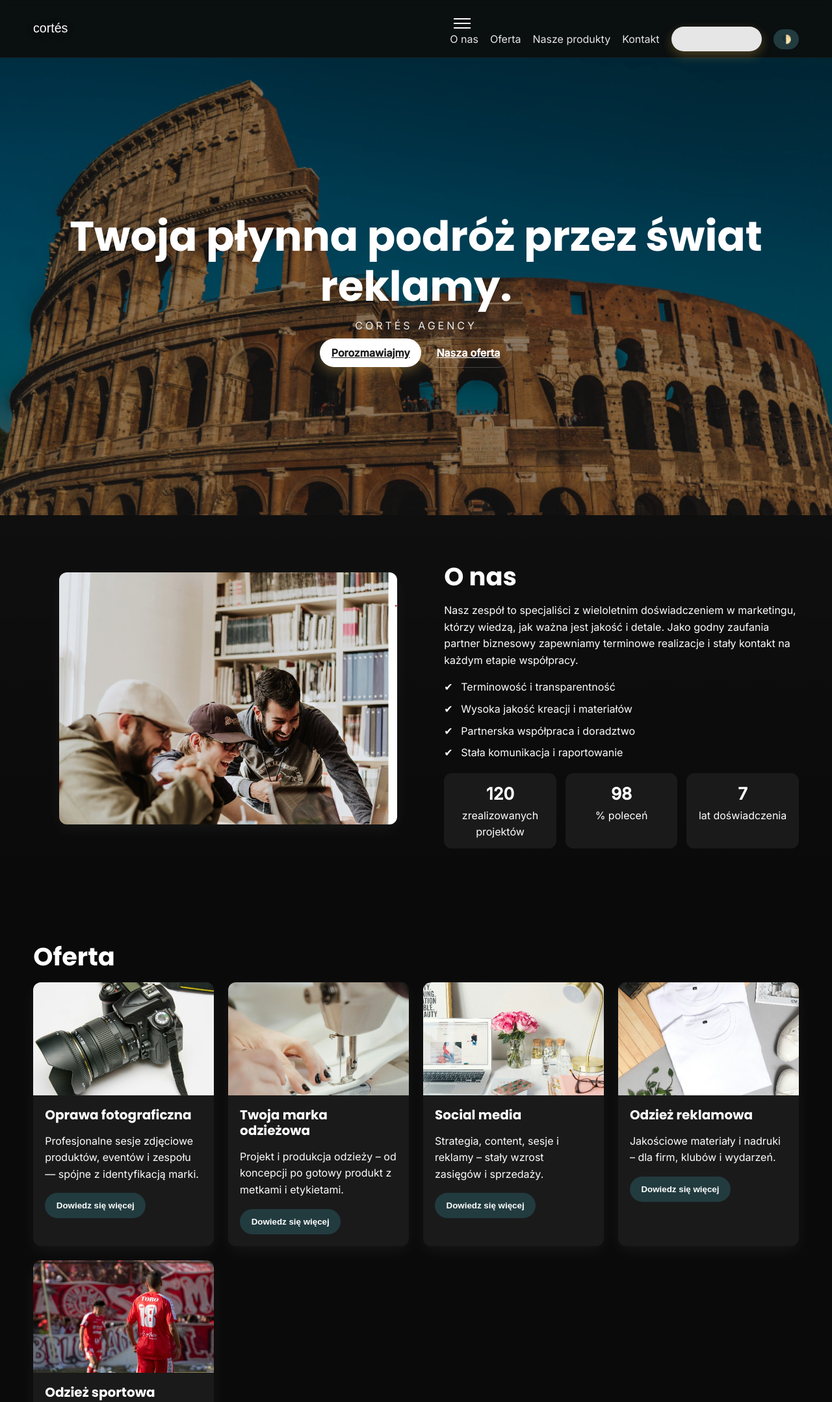
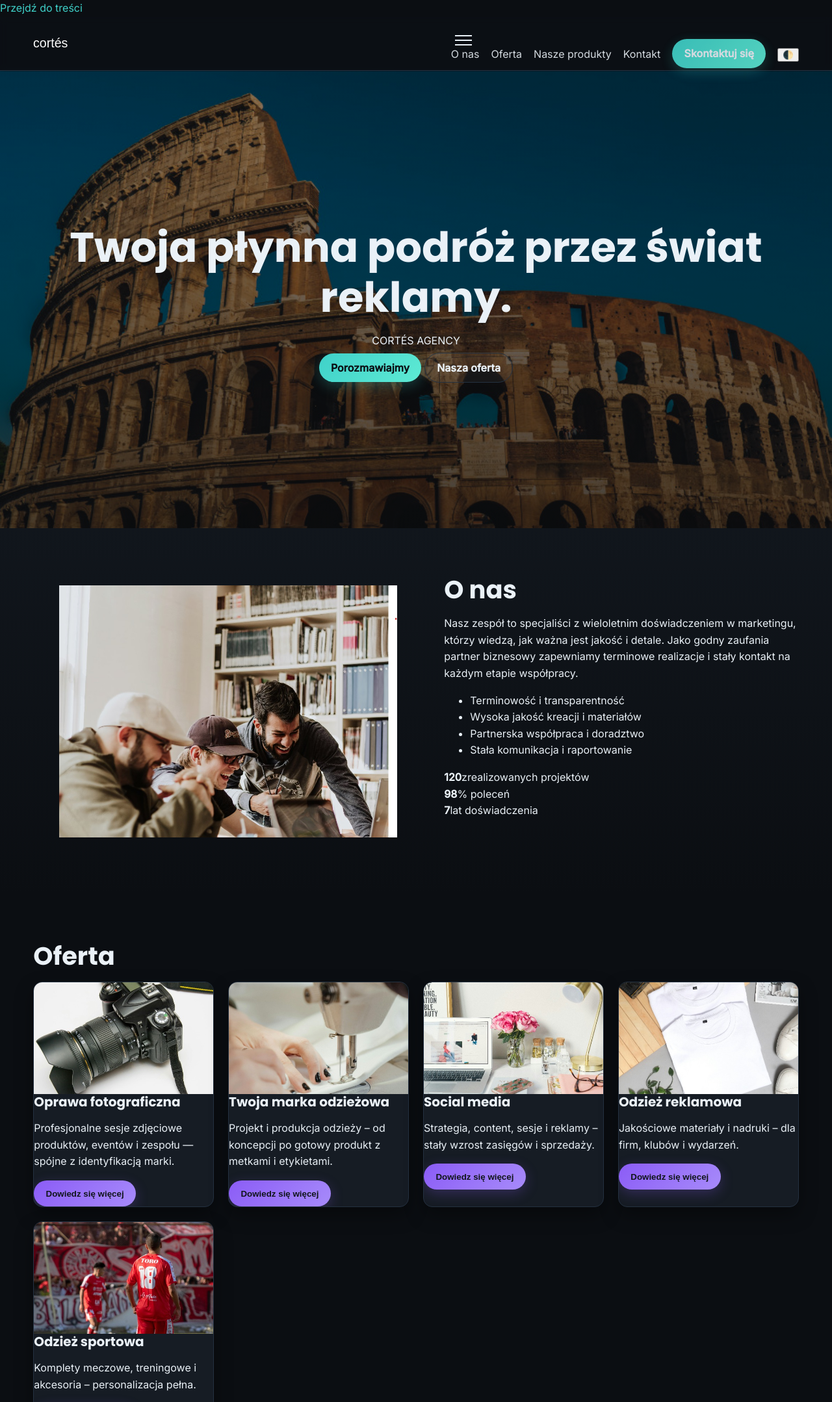
Before and after one commit to Ricues/cortesagency-site, a plain HTML site: page index.html in a window 1280 px wide. Shown: the top 2158 px of the page at 65% size. Drawn offline with Linux system fonts and the light colour scheme.

Commit message:
Update styles.css

```diff
--- a/assets/css/styles.css
+++ b/assets/css/styles.css
@@ -1,152 +1,148 @@
-/* Cortés Agency – styles.css */
-/* Zmienne */
+/* Cortés Agency – styles.css (Motyw NOCTUA) */
 :root{
-  --c-brand:#000000;     /* absolutna czerń – header/menu */
-  --c-bg:#0A0A0A;        /* ciemne tło strony */
-  --c-card:#1A1A1A;      /* tło kart, formularzy */
-  --c-text:#FFFFFF;      /* czysto biały tekst */
-  --c-muted:#A3A3A3;     /* szarości do opisów */
-  --c-accent:#FFFFFF;    /* biały akcent dla przycisków */
-  --radius:12px;
-  --shadow:0 8px 24px rgba(255,255,255,.05);
+  /* Tła i teksty */
+  --c-bg:#0B0E12;
+  --c-surface:#12171E;
+  --c-card:#161C24;
+  --c-elev:#1B222C;
+  --c-text:#EAF1F7;
+  --c-muted:#96A2B0;
+
+  /* Akcenty */
+  --c-accent:#3FD1C9;   /* petrol/teal (primary) */
+  --c-accent-2:#8B5CF6; /* fiolet (secondary) */
+  --c-accent-3:#22D3EE; /* cyjan – hover/linie */
+
+  /* Obramowania i cienie */
+  --c-line:#243140;
+  --radius:14px;
+  --shadow:0 12px 28px rgba(0,0,0,.35);
 }
-.btn--primary:hover {
-  background:#e5e5e5;
-  color:#000;
-  transform:translateY(-2px);
-  transition:all .2s ease-in-out;
-}
-*{box-sizing:border-box}
-html{scroll-behavior:smooth}
+
 body{
   margin:0;
-  font-family:Inter, system-ui, -apple-system, Segoe UI, Roboto, Arial, sans-serif;
+  font-family:Inter,sans-serif;
   color:var(--c-text);
   background:var(--c-bg);
   line-height:1.6;
 }
 img{max-width:100%;display:block}
-h1,h2,h3{font-family:Poppins, Inter, sans-serif; line-height:1.2; margin:0 0 .6rem}
-h1{font-size:clamp(2rem, 5vw, 4rem);}
-h2{font-size:clamp(1.6rem,3vw,2.4rem); margin-bottom:1rem}
-h3{font-size:1.25rem;}
-
-.container{width:min(1200px, 92%); margin-inline:auto}
+h1,h2,h3{font-family:Poppins,sans-serif;line-height:1.2;margin:0 0 .6rem}
+h1{font-size:clamp(2rem,5vw,4rem)}
+h2{font-size:clamp(1.6rem,3vw,2.4rem);margin-bottom:1rem}
+h3{font-size:1.25rem}
+.container{width:min(1200px,92%);margin-inline:auto}
 .section{padding:72px 0}
-.section--alt{background:linear-gradient(180deg, rgba(255,255,255,.02), transparent)}
-.grid{display:grid; gap:32px}
+.section--alt{background:linear-gradient(180deg,rgba(34,45,58,.25),transparent)}
+.grid{display:grid;gap:32px}
 @media(min-width:900px){.grid--2{grid-template-columns:1.1fr 1fr}}
-
-/* Skip link */
-.skip-link{position:absolute;left:-9999px;top:auto;width:1px;height:1px;overflow:hidden}
-.skip-link:focus{left:16px;top:16px;width:auto;height:auto; background:var(--c-accent);color:#111;padding:8px 12px;border-radius:8px}
+a{color:var(--c-accent);text-decoration:none}
+a:hover{color:var(--c-accent-3)}
+:focus-visible{outline:2px solid var(--c-accent-3);outline-offset:3px;border-radius:8px}
 
 /* Header */
-.site-header{position:sticky; top:0; z-index:50; backdrop-filter:saturate(180%) blur(6px); background:rgba(11,23,25,.4); border-bottom:1px solid rgba(255,255,255,.05)}
-.site-header.scrolled{background:rgba(11,23,25,.85)}
-.nav-wrap{display:flex; align-items:center; justify-content:space-between; padding:12px 0}
-.brand img{filter:drop-shadow(0 2px 6px rgba(0,0,0,.25))}
-
-.nav__toggle{display:inline-flex; flex-direction:column; gap:5px; background:transparent; border:0; cursor:pointer}
-.nav__toggle span{width:26px;height:2px;background:var(--c-text); display:block}
-.nav__list{list-style:none; margin:0; padding:0; display:flex; align-items:center; gap:18px}
-.nav__list a{color:var(--c-text); text-decoration:none; opacity:.9}
+.site-header{
+  position:sticky;
+  top:0;
+  z-index:50;
+  background:rgba(13,17,23,.55);
+  border-bottom:1px solid var(--c-line);
+  backdrop-filter:blur(6px)
+}
+.site-header.scrolled{background:rgba(13,17,23,.85)}
+.nav-wrap{display:flex;align-items:center;justify-content:space-between;padding:12px 0}
+.nav__toggle{display:inline-flex;flex-direction:column;gap:5px;background:transparent;border:0;cursor:pointer}
+.nav__toggle span{width:26px;height:2px;background:var(--c-text)}
+.nav__list{list-style:none;margin:0;padding:0;display:flex;align-items:center;gap:18px}
+.nav__list a{color:var(--c-text);opacity:.9}
 .nav__list a:hover,.nav__list .is-active{opacity:1}
-.nav__cta .btn{padding:.55rem 1rem}
-
 @media(max-width:900px){
-  .nav__list{position:fixed; inset:60px 0 auto 0; background:#0B1719; box-shadow:var(--shadow); border-top:1px solid rgba(255,255,255,.06); padding:18px; flex-direction:column; align-items:flex-start; transform:translateY(-120%); transition:.3s}
+  .nav__list{
+    position:fixed;inset:60px 0 auto 0;background:var(--c-bg);
+    box-shadow:var(--shadow);border-top:1px solid var(--c-line);
+    padding:18px;flex-direction:column;align-items:flex-start;
+    transform:translateY(-120%);transition:.3s
+  }
   .nav__list.open{transform:translateY(0)}
 }
 
+/* Buttons */
 .btn{
-  appearance:none; border:0; border-radius:999px;
-  padding:.75rem 1.1rem; font-weight:600; cursor:pointer;
+  border:0;border-radius:999px;padding:.78rem 1.15rem;font-weight:600;
+  cursor:pointer;transition:transform .15s ease,box-shadow .2s ease,
+  filter .15s ease,background .15s ease,color .15s ease
 }
-.btn--primary{background:var(--c-accent); color:#1a1a1a; box-shadow:0 6px 18px rgba(233,180,76,.35)}
-.btn--primary:hover{filter:brightness(1.05)}
-.btn--ghost{border:1px solid rgba(255,255,255,.2); background:transparent; color:var(--c-text)}
-.btn--secondary{background:#223b3f; color:var(--c-text)}
-
-.theme-toggle{background:#223b3f;border:0;padding:.5rem .7rem;border-radius:999px;color:#fff}
+.btn--primary{
+  color:#0b1015;
+  background:linear-gradient(135deg,var(--c-accent) 0%,#5EEAD4 100%);
+  box-shadow:0 6px 20px rgba(63,209,201,.25)
+}
+.btn--primary:hover{
+  transform:translateY(-2px);filter:brightness(1.05);
+  box-shadow:0 10px 28px rgba(63,209,201,.35)
+}
+.btn--secondary{
+  color:#10151b;
+  background:linear-gradient(135deg,var(--c-accent-2),#A78BFA);
+  box-shadow:0 6px 20px rgba(139,92,246,.25)
+}
+.btn--secondary:hover{
+  transform:translateY(-2px);filter:brightness(1.06);
+  box-shadow:0 10px 28px rgba(139,92,246,.35)
+}
+.btn--ghost{
+  background:rgba(255,255,255,.04);border:1px solid var(--c-line);
+  color:var(--c-text)
+}
+.btn--ghost:hover{
+  background:rgba(255,255,255,.07);border-color:var(--c-accent-3);
+  box-shadow:0 8px 24px rgba(34,211,238,.12)
+}
 
 /* Hero */
-.hero{position:relative; display:grid; place-items:center; min-height:clamp(70vh, 88vh, 100vh); text-align:center; overflow:hidden}
+.hero{
+  position:relative;display:grid;place-items:center;
+  min-height:clamp(70vh,88vh,100vh);text-align:center;overflow:hidden
+}
 .hero::before{
-  content:""; position:absolute; inset:0;
-  background-image:url("../img/hero.jpg"); /* TODO: podmień na swoje tło */
-  background-size:cover; background-position:center;
-  filter:brightness(.6);
-  transform:translateZ(0);
+  content:"";position:absolute;inset:0;
+  background-image:linear-gradient(180deg,rgba(11,14,18,.3),rgba(11,14,18,.65)),url("../img/hero.jpg");
+  background-size:cover;background-position:center;
+  filter:saturate(1.05) contrast(1.05) brightness(.85)
 }
-.hero__inner{position:relative; z-index:1}
-.eyebrow{letter-spacing:.25em; text-transform:uppercase; opacity:.9; margin-top:.25rem}
+.hero__inner{position:relative;z-index:1}
 
-/* Media/Card */
-.media img{border-radius:var(--radius); box-shadow:var(--shadow)}
+/* Cards */
+.cards{display:grid;gap:22px;grid-template-columns:repeat(auto-fit,minmax(250px,1fr))}
+.card{
+  background:var(--c-card);border-radius:var(--radius);
+  overflow:hidden;box-shadow:var(--shadow);border:1px solid var(--c-line);
+  transition:transform .3s ease,box-shadow .3s ease
+}
+.card img{aspect-ratio:16/10;object-fit:cover;transition:transform .35s ease}
+.card:hover{
+  transform:translateY(-3px);box-shadow:0 16px 36px rgba(0,0,0,.45);
+  border-color:var(--c-accent-3)
+}
+.card:hover img{transform:scale(1.04)}
 
-.cards{display:grid; gap:22px; grid-template-columns:repeat(auto-fit,minmax(250px,1fr))}
-.card{background:var(--c-card); border-radius:var(--radius); overflow:hidden; box-shadow:var(--shadow); display:flex; flex-direction:column}
-.card img{aspect-ratio:16/10; object-fit:cover}
-.card__body{padding:18px}
-.card:hover{transform:translateY(-2px)}
-
-/* Checks */
-.checks{list-style:none; padding:0; margin:16px 0; display:grid; gap:8px}
-.checks li{position:relative; padding-left:26px}
-.checks li::before{content:"✔"; position:absolute; left:0; color:var(--c-accent)}
-
-/* Stats */
-.stats{display:grid; grid-template-columns:repeat(3,1fr); gap:14px; margin-top:18px}
-.stat{background:var(--c-card); padding:12px; border-radius:12px; text-align:center}
-.stat strong{font-size:1.6rem; display:block}
-
-/* Gallery */
-.filters{display:flex; gap:10px; margin-bottom:14px}
-.filter{background:#223b3f; color:#fff; border:0; padding:.5rem .9rem; border-radius:999px; cursor:pointer; opacity:.85}
-.filter.is-active{opacity:1; outline:2px solid var(--c-accent)}
-.gallery{display:grid; grid-template-columns:repeat(auto-fit,minmax(220px,1fr)); gap:18px}
-.item{background:var(--c-card); border-radius:12px; overflow:hidden; box-shadow:var(--shadow)}
-.item img{aspect-ratio:4/3; object-fit:cover}
-.item figcaption{padding:10px 12px; color:var(--c-muted)}
-.tag{background:#223b3f; padding:.15rem .5rem; border-radius:999px; margin-left:6px}
-
-/* Slider */
-.testimonials .slider{position:relative}
-.slide{display:none; background:var(--c-card); padding:22px; border-radius:12px; box-shadow:var(--shadow)}
-.slide.is-active{display:block}
-.slider__dots{display:flex; gap:8px; margin-top:12px}
-.slider__dots button{width:10px;height:10px;border-radius:50%;border:1px solid var(--c-text);background:transparent;opacity:.5}
-.slider__dots button.is-active{opacity:1; background:var(--c-text)}
-
-/* Kontakt */
-.contact-cards{display:grid; gap:12px; margin:14px 0}
-.contact-card{display:flex; gap:12px; align-items:center; background:var(--c-card); padding:12px; border-radius:12px; color:inherit; text-decoration:none}
-.contact-card .icon{font-size:1.3rem}
-.socials a{color:var(--c-text); text-decoration:none}
-.form{display:grid; gap:10px; background:var(--c-card); padding:16px; border-radius:12px}
-.form input,.form textarea{width:100%; padding:.7rem .9rem; border-radius:10px; border:1px solid rgba(255,255,255,.1); background:#0f1f21; color:var(--c-text)}
-.form__status{min-height:1.25rem; color:var(--c-muted)}
+/* Form */
+.form{
+  display:grid;gap:10px;background:var(--c-card);
+  padding:16px;border-radius:12px;border:1px solid var(--c-line)
+}
+.form input,.form textarea{
+  width:100%;padding:.7rem .9rem;border-radius:10px;
+  border:1px solid var(--c-line);background:var(--c-elev);
+  color:var(--c-text)
+}
+.form input:focus,.form textarea:focus{
+  border-color:var(--c-accent);
+  box-shadow:0 0 0 3px rgba(63,209,201,.15)
+}
 
 /* Footer */
-.footer{border-top:1px solid rgba(255,255,255,.06); padding:28px 0; background:#0b1618}
-.footer__grid{display:grid; gap:18px}
-@media(min-width:900px){.footer__grid{grid-template-columns:1fr auto auto; align-items:start}}
-.footer__nav{list-style:none; padding:0; display:grid; gap:6px}
-.footer__nav a{color:var(--c-text); text-decoration:none; opacity:.85}
-.footer__nav a:hover{opacity:1}
-.footer__meta{color:var(--c-muted); font-size:.95rem}
-
-/* Reduced motion */
-@media (prefers-reduced-motion: no-preference){
-  .card{transition:transform .2s ease}
+.footer{
+  border-top:1px solid var(--c-line);
+  padding:28px 0;background:#0A0E13
 }
-
-/* Light theme */
-html.light{
-  --c-bg:#f7f8f9;
-  --c-text:#0c1314;
-  --c-card:#ffffff;
-  --c-muted:#4b5563;
-  --c-brand:#0F2A2E;
-}
```
